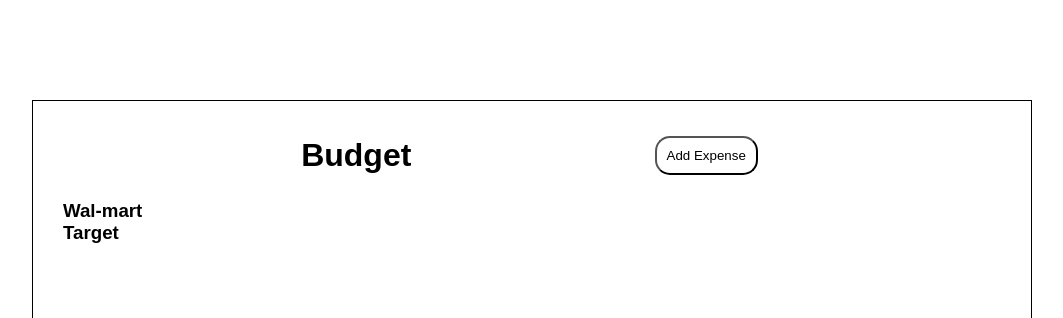
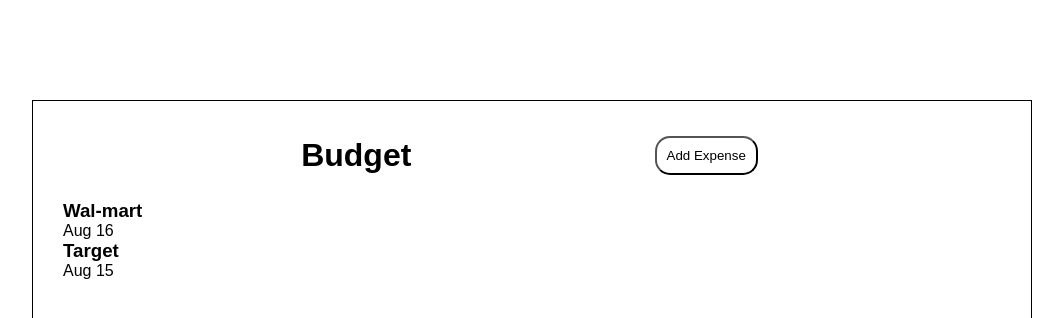
Before and after one commit to jerednav/mindful-money, a React (Create React App) app in the folder mindfulmoney/: page / in a window 1280 px wide. Shown: the top 318 px of the page, without its empty margins (108-1171 px from the left). Built offline with nearby package versions, Linux system fonts and the light colour scheme.

Commit message:
added expenses title and unique id's

```diff
--- a/mindfulmoney/src/App.js
+++ b/mindfulmoney/src/App.js
@@ -1,15 +1,33 @@
 import React from 'react'
 import Header from './components/Header'
 import Expenses from './components/Expenses'
+import { useState } from 'react'
 
 
 
 const App = () => {
+  const [expenses, setExpenses] = useState ([
+    {
+        id: 1,
+        text: 'Wal-mart',
+        day: 'Aug 16',
+        budgeted: true,
+    },
+    {
+        id: 2,
+        text: 'Target',
+        day: 'Aug 15',
+        budgeted: true,
+    },
+])
+
   return (
     <div className='container'>
 
       <Header />
-      <Expenses />
+      <Expenses expenses={expenses}/>
+
+
     </div>
   )
 }
--- /dev/null
+++ b/mindfulmoney/src/components/Expense.js
@@ -0,0 +1,11 @@
+const Expense = ( { expense }) => {
+    return (
+        <div className='expense'>
+            <h3>{expense.text}</h3>
+            <p>{expense.day}</p>
+
+        </div>
+    )
+}
+
+export default Expense
--- a/mindfulmoney/src/components/Expenses.js
+++ b/mindfulmoney/src/components/Expenses.js
@@ -1,23 +1,10 @@
-const expenses = [
-    {
-        id: 1,
-        text: 'Wal-mart',
-        day: 'Aug 16',
-        budgeted: true,
-    },
-    {
-        id: 2,
-        text: 'Target',
-        day: 'Aug 15',
-        budgeted: true,
-    },
-]
+import Expense from './Expense'
 
-const Expenses = () => {
+const Expenses = ({ expenses }) => {
     return (
        <>
         {expenses.map((expense) => (
-            <h3 key={expense.id}> {expense.text} </h3>
+            <Expense key={expense.id} expense={expense} />
         ))}
        </>
     )
--- a/mindfulmoney/src/index.css
+++ b/mindfulmoney/src/index.css
@@ -49,4 +49,6 @@ body {
   margin: 5px;
   padding: 10px 20px;
   cursor: pointer;
+  font-family: 'Poppins';
+  font-size: 10px;
 }
```
